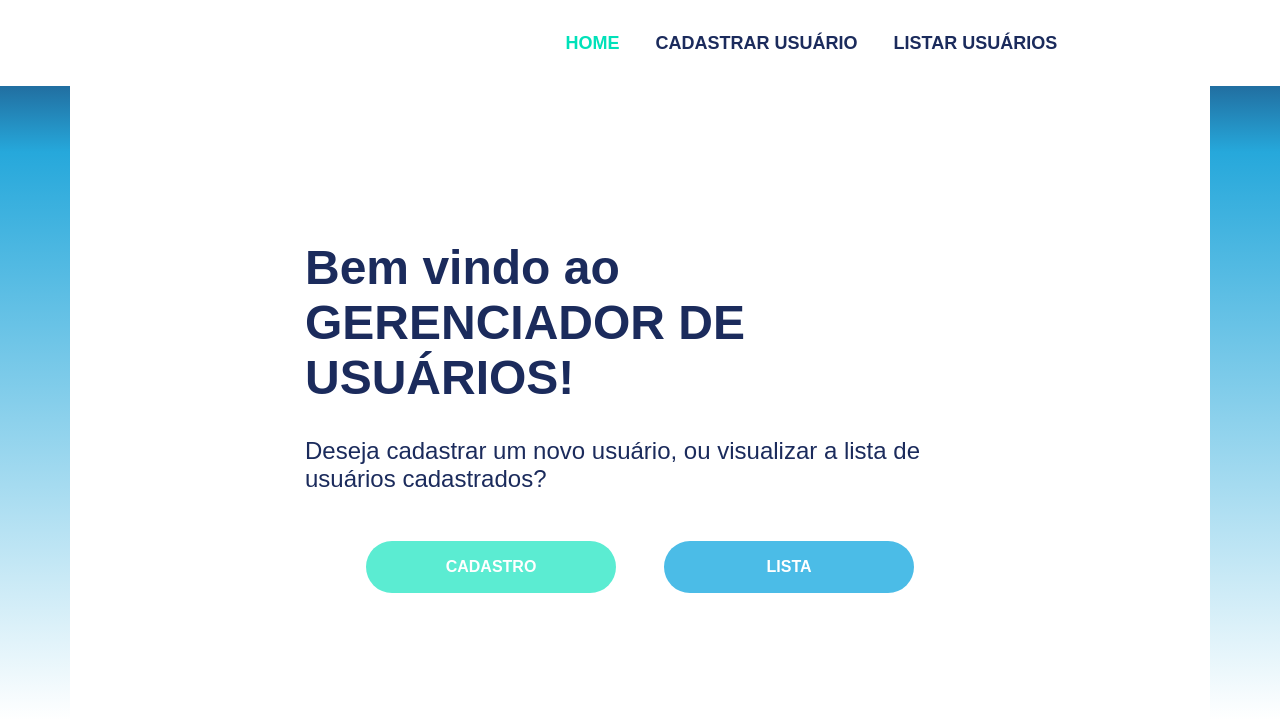
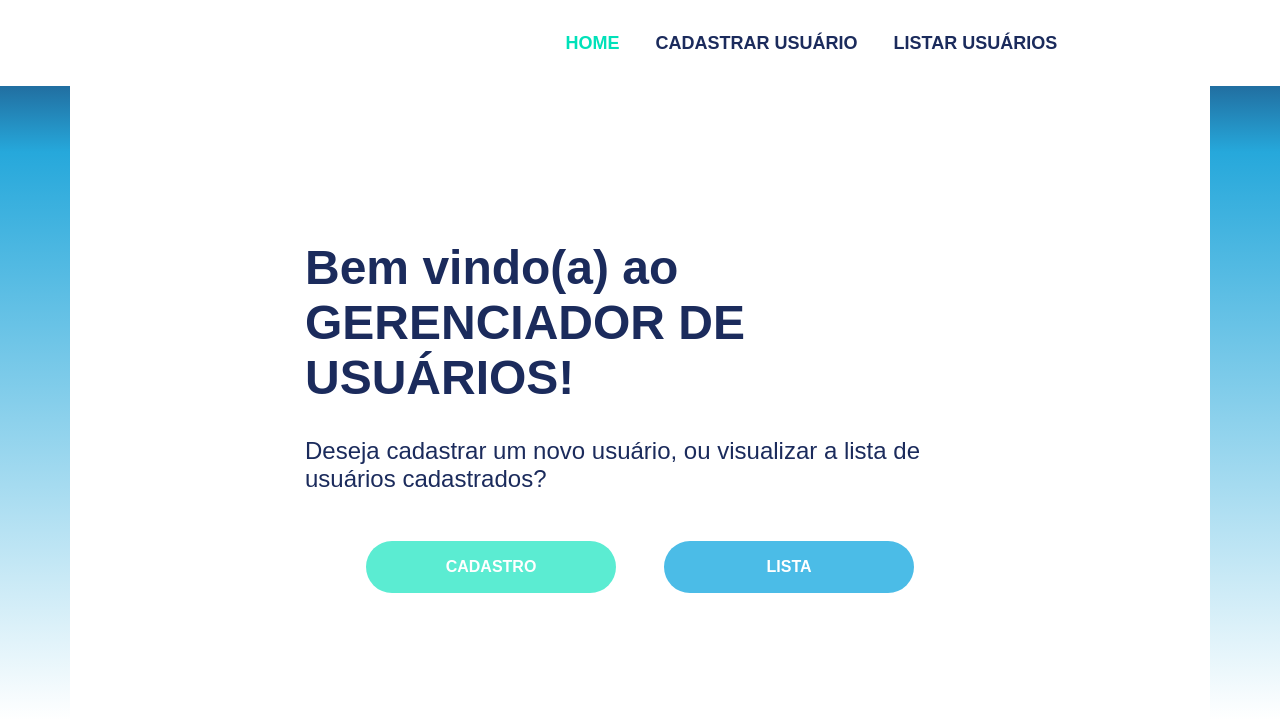
Before and after one commit to pedroquintao/projeto-cadus-frontend, a React (Create React App) app: page / in a window 1280 px wide. Shown: the top 728 px of the page. Built offline with nearby package versions, Linux system fonts and the light colour scheme; a web font is replaced by a local one.

Commit message:
Alterações no estilo dos itens da lista de usuários

```diff
--- a/src/components/List/List.jsx
+++ b/src/components/List/List.jsx
@@ -24,12 +24,14 @@ import styled from "styled-components"
         padding: 0.5em 1em;
         margin: 0;
         border: 1px solid ${props => props.theme.colors.lightGray};
-        border-radius: 16px;
+        border-left: 12px solid ${props => props.theme.colors.blueHover};
+        border-radius: 0 16px 16px 16px;
         transition: border-color 0.4s ease-in;
         transition: color 0.2s ease-in;
         font-size: ${props => props.theme.spacing.xm};
         overflow: hidden;
         text-overflow: ellipsis;
+
     `
 
 export const List = ({ list, style }) => {
--- a/src/pages/MainPage.jsx
+++ b/src/pages/MainPage.jsx
@@ -10,7 +10,7 @@ export const MainPage = () => {
 
     return (
         <>
-            <h1>Bem vindo ao GERENCIADOR DE USUÁRIOS!</h1>
+            <h1>Bem vindo(a) ao GERENCIADOR DE USUÁRIOS!</h1>
             <p>Deseja cadastrar um novo usuário, ou visualizar a lista de usuários cadastrados?</p>
             <Row justify='center' align='center' style={{ gap: theme.spacing.xl, marginTop: theme.spacing.xl }}>
                 <Link to={"/cadastro"}>
```
